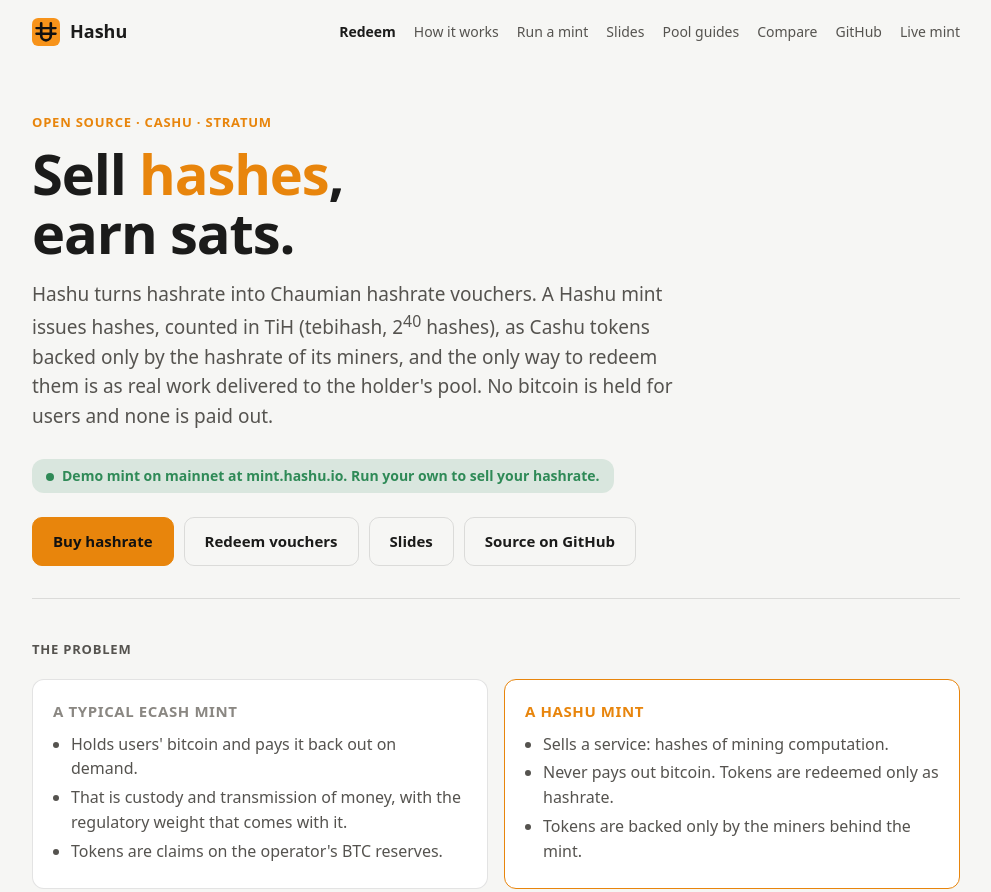
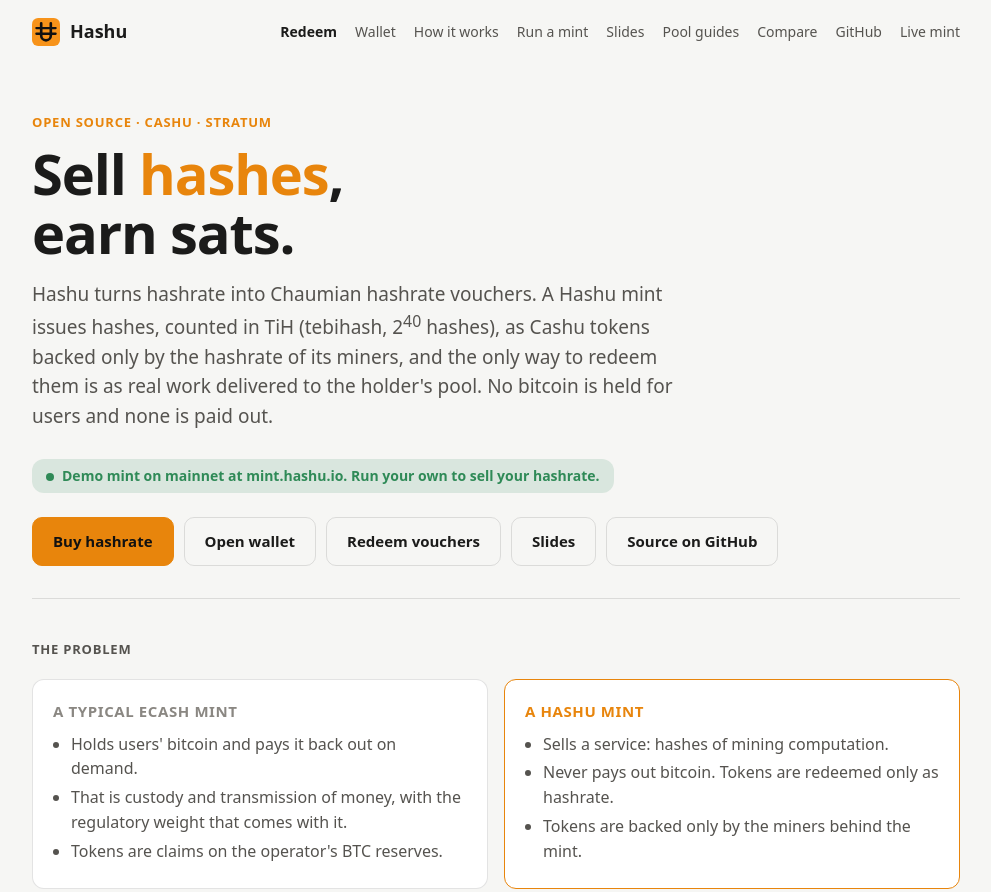
Before and after one commit to asherp/hashu, a plain HTML site: page site/index.html in a window 1280 px wide. Shown: the top 892 px of the page, without its empty margins (144-1135 px from the left). Drawn offline with Linux system fonts and the light colour scheme; no server answers.

Commit message:
Link the Hashu wallet from the hashu.io splash page (#123)
* Link the Hashu wallet from the hashu.io splash page

Add a Wallet nav item, an Open wallet hero button and a Hashu wallet
card, all hard-coded to https://app.hashu.io like the splash already
hard-codes mint.hashu.io.

Co-Authored-By: Claude Opus 5.5 <noreply@anthropic.com>
Claude-Session: https://claude.ai/code/session_01Dfv2Pjd24UapSnpduMNVm2

* Add PR #123 screenshots (removed in next commit)

Co-Authored-By: Claude Opus 5.5 <noreply@anthropic.com>
Claude-Session: https://claude.ai/code/session_01Dfv2Pjd24UapSnpduMNVm2

* Remove PR screenshots from the tree

They stay reachable at the previous commit for the PR description.

Co-Authored-By: Claude Opus 5.5 <noreply@anthropic.com>
Claude-Session: https://claude.ai/code/session_01Dfv2Pjd24UapSnpduMNVm2

---------

Co-authored-by: Claude <noreply@anthropic.com>

```diff
--- a/site/index.html
+++ b/site/index.html
@@ -118,6 +118,7 @@ footer { padding: 32px 0 48px; border-top: 1px solid var(--line); color: var(--i
     </a>
     <div class="links">
       <a class="mint-link nav-redeem" data-path="checkout/#redeem" href="https://mint.hashu.io/checkout/#redeem">Redeem</a>
+      <a href="https://app.hashu.io/">Wallet</a>
       <a href="#how">How it works</a>
       <a href="#run">Run a mint</a>
       <a class="waitlist-link" href="/waitlist/" hidden>Hosted mints</a>
@@ -136,6 +137,7 @@ footer { padding: 32px 0 48px; border-top: 1px solid var(--line); color: var(--i
     <p class="live" id="live-status">Demo mint on mainnet at mint.hashu.io. Run your own to sell your hashrate.</p>
     <div class="cta">
       <a class="btn primary mint-link" data-path="checkout/" data-buy href="https://mint.hashu.io/checkout/">Buy hashrate</a>
+      <a class="btn" href="https://app.hashu.io/">Open wallet</a>
       <a class="btn mint-link" data-path="checkout/#redeem" href="https://mint.hashu.io/checkout/#redeem">Redeem vouchers</a>
       <a class="btn mint-link" data-path="slides/" href="https://mint.hashu.io/slides/">Slides</a>
       <a class="btn" href="https://github.com/asherp/hashu">Source on GitHub</a>
@@ -239,6 +241,7 @@ footer { padding: 32px 0 48px; border-top: 1px solid var(--line); color: var(--i
       <a class="mint-link" data-path="slides/" href="https://mint.hashu.io/slides/"><b>Slides</b><span>The bitcoin++ Seoul pitch deck</span></a>
       <a class="mint-link" href="https://mint.hashu.io/"><b>Live mint</b><span class="mint-host">mint.hashu.io</span></a>
       <a class="mint-link" data-path="checkout/" data-buy href="https://mint.hashu.io/checkout/"><b>Buy hashrate</b><span>Checkout with Lightning or USDT</span></a>
+      <a href="https://app.hashu.io/"><b>Hashu wallet</b><span>Hold, send and redeem vouchers at app.hashu.io</span></a>
       <a class="waitlist-link" href="/waitlist/" hidden><b>Want a hosted mint?</b><span>Miners: join the waitlist</span></a>
       <a href="/redeem/"><b>Redeem at your pool</b><span>Setup guides for OCEAN, Braiins, F2Pool and more</span></a>
       <a href="/compare/"><b>How Hashu compares</b><span>Cashu projects, hashrate rental, cloud mining</span></a>
```
